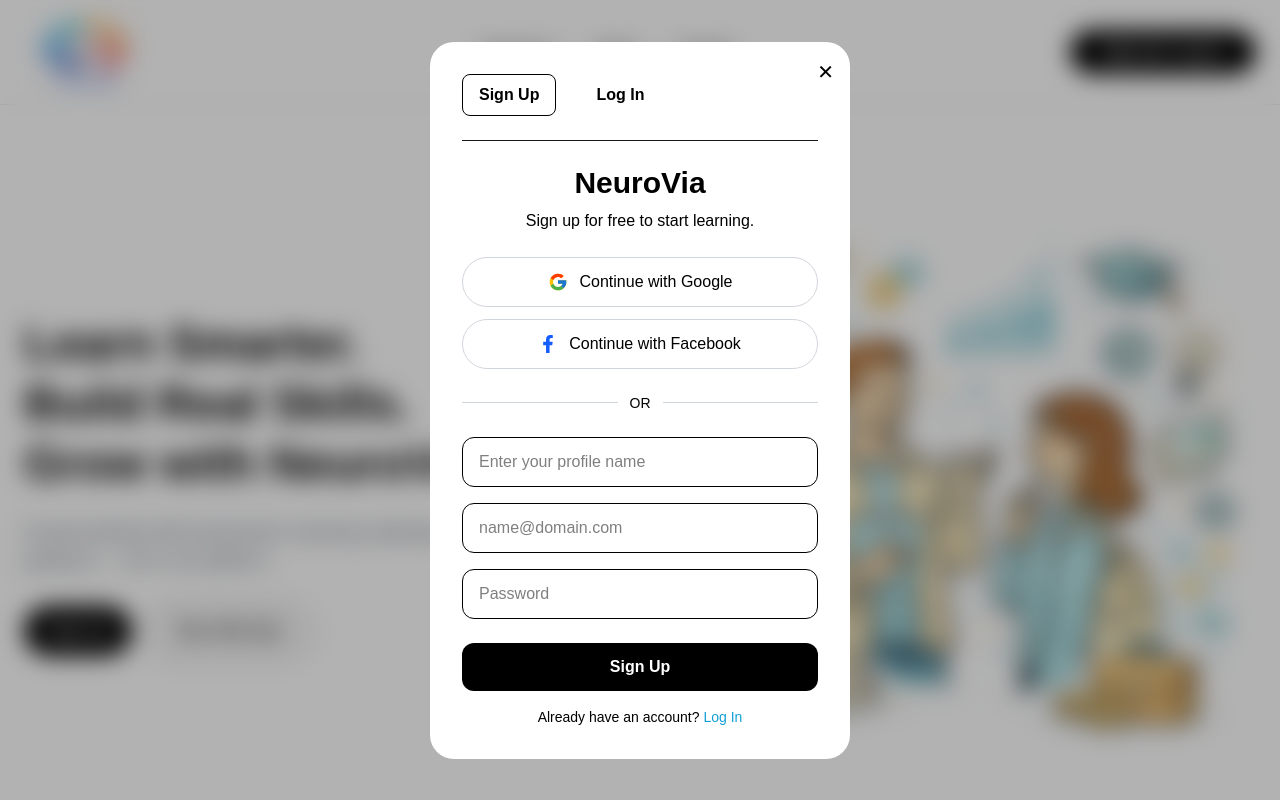
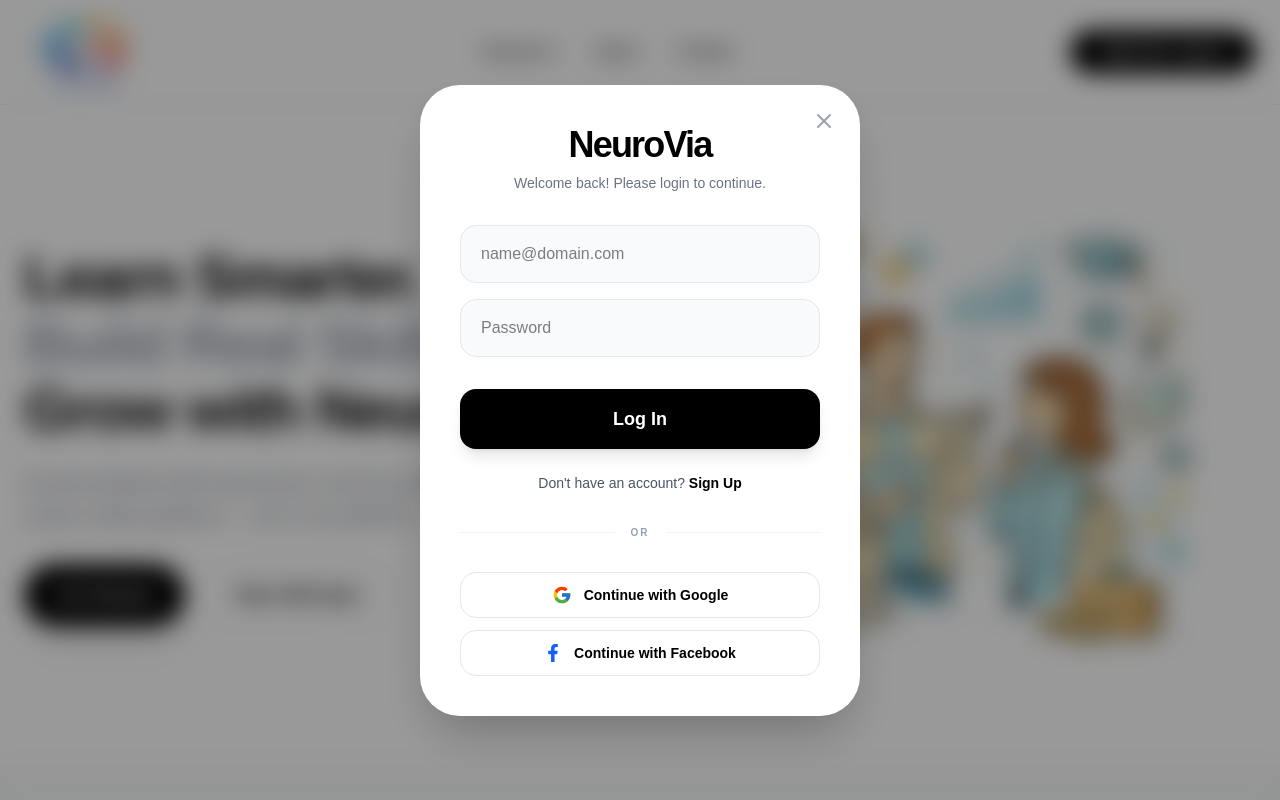
Before and after one commit to TanyaGupta1010/NeuroVia-Frontend, a Next.js app: page / in a window 1280 px wide. Both pictures are taken after a click on the button "Sign Up / Log In". Shown: the top 800 px of the page. Built offline with nearby package versions, Linux system fonts and the light colour scheme.

Commit message:
updated signup/login layout

```diff
--- a/app/(public)/page.tsx
+++ b/app/(public)/page.tsx
@@ -10,18 +10,26 @@
 
   return (
     <>
+      {/* This wrapper detects if the modal is open.
+        If true, it blurs the background and prevents clicking on it.
+      */}
+      <div
+        className={`transition-all duration-500 ease-in-out ${
+          openAuth ? "blur-md scale-[0.98] pointer-events-none select-none" : ""
+        }`}
+      >
         <main className="bg-white text-black">
 
           {/* ================= HERO ================= */}
-        <section className="max-w-7xl mx-auto px-6 py-20 grid grid-cols-1 md:grid-cols-2 gap-12 items-center">
+          <section className="max-w-7xl mx-auto px-6 py-20 grid grid-cols-1 md:grid-cols-2 gap-12 items-center min-h-[80vh]">
             <div>
-            <h1 className="text-5xl font-bold leading-tight mb-6">
+              <h1 className="text-6xl font-extrabold leading-[1.1] tracking-tight mb-6">
                 Learn Smarter. <br />
-              Build Real Skills. <br />
+                <span className="text-gray-400">Build Real Skills.</span> <br />
                 Grow with NeuroVia.
               </h1>
 
-            <p className="text-lg text-gray-600 mb-8 max-w-xl">
+              <p className="text-xl text-gray-500 mb-8 max-w-lg leading-relaxed">
                 AI-personalized skill assessment, learning roadmaps, and
                 career-ready guidance — all in one platform.
               </p>
@@ -29,22 +37,21 @@
               <div className="flex gap-4">
                 <button
                   onClick={() => setOpenAuth(true)}
-                className="px-6 py-3 bg-black text-white rounded-full font-semibold"
+                  className="px-8 py-4 bg-black text-white rounded-full font-bold text-lg hover:bg-zinc-800 transition-transform active:scale-95 shadow-xl shadow-black/10"
                 >
-                Sign Up
+                  Get Started
                 </button>
 
                 <a
                   href="/assessment"
-                className="px-6 py-3 border border-black rounded-full font-semibold"
+                  className="px-8 py-4 border border-gray-200 rounded-full font-bold text-lg hover:bg-gray-50 transition-all"
                 >
                   Take Skill Quiz
                 </a>
-
               </div>
             </div>
 
-          <div className="relative h-150 w-full">
+            <div className="relative h-[500px] w-full animate-in fade-in slide-in-from-right duration-1000">
               <Image
                 src="/career-illustration.png"
                 alt="Career Guidance Illustration"
@@ -55,61 +62,51 @@
             </div>
           </section>
 
-
           {/* ================= COURSES & INTERNSHIPS ================= */}
-        <section className="bg-gray-50 py-16">
+          <section className="bg-gray-50 py-24 border-y border-gray-100">
             <div className="max-w-7xl mx-auto px-6">
-
-    {/* Header with Icon */}
-    <div className="flex items-center gap-4 mb-8">
-      <div className="w-14 h-14 rounded-full bg-[#A9D6E5] flex items-center justify-center">
-        <BookOpenText className="w-8 h-8 text-black" />
+              <div className="flex items-center gap-4 mb-12">
+                <div className="w-12 h-12 rounded-2xl bg-black flex items-center justify-center shadow-lg shadow-black/20">
+                  <BookOpenText className="w-6 h-6 text-white" />
                 </div>
-
-      <h2 className="text-3xl font-bold">
+                <h2 className="text-4xl font-bold tracking-tight">
                   Courses & Internships
                 </h2>
               </div>
-
               <AutoCarousel />
-
             </div>
           </section>
 
-
           {/* ================= WHY NEUROVIA ================= */}
-        <section className="max-w-7xl mx-auto px-6 py-20 grid grid-cols-1 md:grid-cols-2 gap-12 items-center">
+          <section className="max-w-7xl mx-auto px-6 py-32 grid grid-cols-1 md:grid-cols-2 gap-20 items-center">
             <div>
-            <h2 className="text-3xl font-bold mb-4">
+              <h2 className="text-4xl font-bold mb-6 tracking-tight">
                 Why NeuroVia?
               </h2>
-
-            <p className="text-gray-600 max-w-md">
+              <p className="text-xl text-gray-500 max-w-md leading-relaxed">
                 Most platforms give generic roadmaps.
                 NeuroVia evaluates your real skills and adapts learning
                 so you always know what to learn next.
               </p>
             </div>
-
-          <div className="h-64 bg-black text-white rounded-xl flex items-center justify-center text-xl font-semibold">
-            DEMO VIDEO
+            <div className="h-80 bg-zinc-900 text-white rounded-[2.5rem] flex items-center justify-center text-xl font-bold shadow-2xl overflow-hidden border-8 border-white">
+              <span className="opacity-50 tracking-widest uppercase text-sm">Demo Video</span>
             </div>
           </section>
 
-
           {/* ================= INTERACTIVE SECTION ================= */}
-        <section className="bg-black text-white py-20 text-center">
-          <h2 className="text-4xl font-bold mb-4">
+          <section className="bg-black text-white py-32 text-center rounded-t-[3rem]">
+            <h2 className="text-5xl font-extrabold mb-6 tracking-tighter">
               Feel the Learning
             </h2>
-
-          <p className="text-lg text-gray-400">
+            <p className="text-xl text-gray-400 font-medium">
               Interactive • Guided • Career-Focused
             </p>
           </section>
+        </main>
+      </div>
 
-      </main>
-
+      {/* The Modal remains outside the blurred div */}
       {openAuth && (
         <AuthModal close={() => setOpenAuth(false)} />
       )}
--- a/app/components/AuthModal.tsx
+++ b/app/components/AuthModal.tsx
@@ -6,7 +6,7 @@
 import { FaFacebookF } from "react-icons/fa";
 
 export default function AuthModal({ close }: any) {
-  const [isLogin, setIsLogin] = useState(false);
+  const [isLogin, setIsLogin] = useState(true); // Default to Login based on your request
   const [email, setEmail] = useState("");
   const router = useRouter();
 
@@ -15,84 +15,43 @@
       alert("Please enter email");
       return;
     }
-
-    // Save email
     localStorage.setItem("userEmail", email);
-
-    close(); // close modal
-    router.push("/dashboard"); // redirect
+    close();
+    router.push("/dashboard");
   };
 
   return (
-    <div className="fixed inset-0 backdrop-blur-md bg-black/30 flex items-center justify-center z-50">
+    <div className="fixed inset-0 backdrop-blur-md bg-black/40 flex items-center justify-center z-[100] transition-all">
 
-      <div className="bg-white rounded-3xl w-[420px] p-8 relative">
+      <div className="bg-white rounded-[2.5rem] w-full max-w-[440px] p-10 relative shadow-2xl animate-in fade-in zoom-in duration-300">
 
-        {/* Close */}
+        {/* Close Button */}
         <button
           onClick={close}
-          className="absolute top-4 right-4 text-black text-xl"
+          className="absolute top-6 right-6 text-gray-400 hover:text-black transition-colors"
         >
-          ✕
+          <svg xmlns="http://www.w3.org/2000/svg" width="24" height="24" viewBox="0 0 24 24" fill="none" stroke="currentColor" strokeWidth="2" strokeLinecap="round" strokeLinejoin="round"><path d="M18 6 6 18"/><path d="m6 6 12 12"/></svg>
         </button>
 
-        {/* Toggle */}
-        <div className="flex gap-6 mb-6">
-          <button
-            onClick={() => setIsLogin(false)}
-            className={`px-4 py-2 rounded-lg font-semibold ${
-              !isLogin ? "border border-black text-black" : "text-black"
-            }`}
-          >
-            Sign Up
-          </button>
-
-          <button
-            onClick={() => setIsLogin(true)}
-            className={`px-4 py-2 rounded-lg font-semibold ${
-              isLogin ? "border border-black text-black" : "text-black"
-            }`}
-          >
-            Log In
-          </button>
+        {/* Branding & Header */}
+        <div className="text-center mb-8">
+          <h2 className="text-4xl font-black tracking-tighter text-black mb-2">
+            NeuroVia
+          </h2>
+          <p className="text-gray-500 text-sm font-medium">
+            {isLogin
+              ? "Welcome back! Please login to continue."
+              : "Sign up for free to start learning today."}
+          </p>
         </div>
 
-        <hr className="mb-6" />
-
-        <h2 className="text-3xl font-bold text-center text-black mb-2">
-          NeuroVia
-        </h2>
-
-        <p className="text-center text-black mb-6">
-          {isLogin
-            ? "Welcome back! Please login."
-            : "Sign up for free to start learning."}
-        </p>
-
-        {/* Social */}
-        <button className="w-full border border-gray-300 py-3 rounded-full mb-3 flex items-center justify-center gap-3 hover:bg-gray-100 text-black font-medium">
-          <FcGoogle size={20} />
-          Continue with Google
-        </button>
-
-        <button className="w-full border border-gray-300 py-3 rounded-full mb-6 flex items-center justify-center gap-3 hover:bg-gray-100 text-black font-medium">
-          <FaFacebookF className="text-blue-600" size={18} />
-          Continue with Facebook
-        </button>
-
-        <div className="flex items-center my-6">
-          <div className="flex-1 border-t border-gray-300" />
-          <span className="px-3 text-sm text-black">OR</span>
-          <div className="flex-1 border-t border-gray-300" />
-        </div>
-
-        {/* Form */}
+        {/* Input Form */}
         <div className="space-y-4">
           {!isLogin && (
             <input
               type="text"
               placeholder="Enter your profile name"
-              className="w-full border border-black rounded-xl px-4 py-3 text-black"
+              className="w-full bg-gray-50 border border-gray-200 rounded-2xl px-5 py-4 text-black focus:outline-none focus:ring-2 focus:ring-black/5 transition-all"
             />
           )}
 
@@ -101,33 +60,55 @@
             placeholder="name@domain.com"
             value={email}
             onChange={(e) => setEmail(e.target.value)}
-            className="w-full border border-black rounded-xl px-4 py-3 text-black"
+            className="w-full bg-gray-50 border border-gray-200 rounded-2xl px-5 py-4 text-black focus:outline-none focus:ring-2 focus:ring-black/5 transition-all"
           />
 
           <input
             type="password"
             placeholder="Password"
-            className="w-full border border-black rounded-xl px-4 py-3 text-black"
+            className="w-full bg-gray-50 border border-gray-200 rounded-2xl px-5 py-4 text-black focus:outline-none focus:ring-2 focus:ring-black/5 transition-all"
           />
         </div>
 
-        {/* Main Button */}
+        {/* Main Action Button */}
         <button
           onClick={handleAuth}
-          className="w-full bg-black text-white py-3 rounded-xl mt-6 font-semibold hover:bg-gray-900 transition"
+          className="w-full bg-black text-white py-4 rounded-2xl mt-8 font-bold text-lg hover:bg-zinc-800 active:scale-[0.98] transition-all shadow-lg shadow-black/10"
         >
-          {isLogin ? "Log In" : "Sign Up"}
+          {isLogin ? "Log In" : "Create Account"}
         </button>
 
-        <p className="text-center text-sm mt-4 text-black">
+        {/* Toggle link below button */}
+        <p className="text-center text-sm mt-6 text-gray-600">
           {isLogin ? "Don't have an account?" : "Already have an account?"}{" "}
           <span
             onClick={() => setIsLogin(!isLogin)}
-            className="text-[#139fd6] cursor-pointer"
+            className="text-black font-bold cursor-pointer hover:underline underline-offset-4"
           >
             {isLogin ? "Sign Up" : "Log In"}
           </span>
         </p>
+
+        {/* Divider moved below primary actions */}
+        <div className="flex items-center my-8">
+          <div className="flex-1 border-t border-gray-100" />
+          <span className="px-4 text-[10px] font-bold tracking-[0.2em] text-gray-400 uppercase">OR</span>
+          <div className="flex-1 border-t border-gray-100" />
+        </div>
+
+        {/* Social Buttons at bottom */}
+        <div className="space-y-3">
+          <button className="w-full border border-gray-200 py-3 rounded-2xl flex items-center justify-center gap-3 hover:bg-gray-50 transition-colors text-black font-semibold text-sm">
+            <FcGoogle size={20} />
+            Continue with Google
+          </button>
+
+          <button className="w-full border border-gray-200 py-3 rounded-2xl flex items-center justify-center gap-3 hover:bg-gray-50 transition-colors text-black font-semibold text-sm">
+            <FaFacebookF className="text-blue-600" size={18} />
+            Continue with Facebook
+          </button>
+        </div>
+
       </div>
     </div>
   );
--- a/package.json
+++ b/package.json
@@ -9,6 +9,7 @@
     "lint": "eslint"
   },
   "dependencies": {
+    "i": "^0.3.7",
     "lucide-react": "^0.563.0",
     "next": "16.1.1",
     "react": "19.2.3",
```
Also changed, not shown: 1 other file (tests, documents, lock files or other folders). Lines whose indentation alone changed are shown as unchanged.
